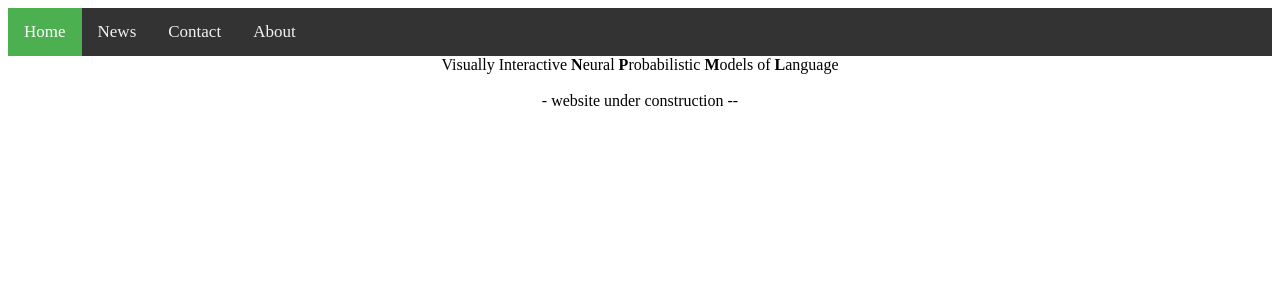
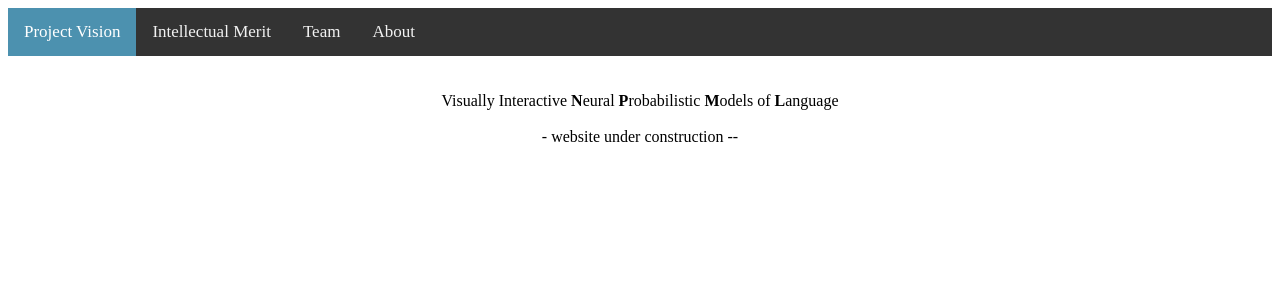
Before and after one commit to npml/npml, a Jekyll site: the page index.html, which Jekyll copies as it is, in a window 1280 px wide. Shown: the top 300 px of the page. Built offline with Jekyll 4.4.1, drawn with Linux system fonts in a browser that asks for light colours.

Commit message:
Update index.html

```diff
--- a/index.html
+++ b/index.html
@@ -27,7 +27,7 @@
 
       /* Add a color to the active/current link */
       .topnav a.active {
-        background-color: #4CAF50;
+        background-color: #4c91af;
         color: white;
       }
     </style>
@@ -35,13 +35,13 @@
 
   <body>
   <div class="topnav">
-    <a class="active" href="#home">Home</a>
-    <a href="#news">News</a>
-    <a href="#contact">Contact</a>
+    <a class="active" href="#vision">Project Vision</a>
+    <a href="#merit"> Intellectual Merit</a>
+    <a href="#team">Team</a>
     <a href="#about">About</a>
   </div>
 
-
+  <br/><br/>
   <center>Visually Interactive <b>N</b>eural <b>P</b>robabilistic <b>M</b>odels of <b>L</b>anguage
   <br/><br/>
   - website under construction --
```
